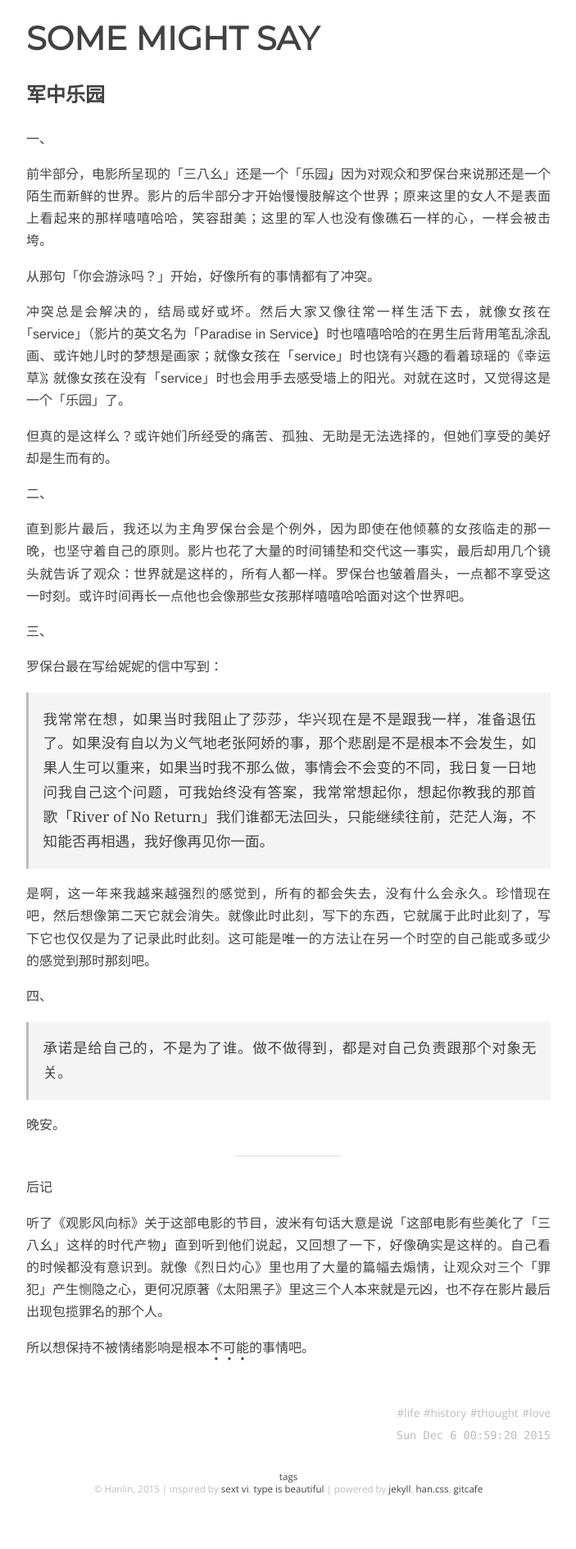
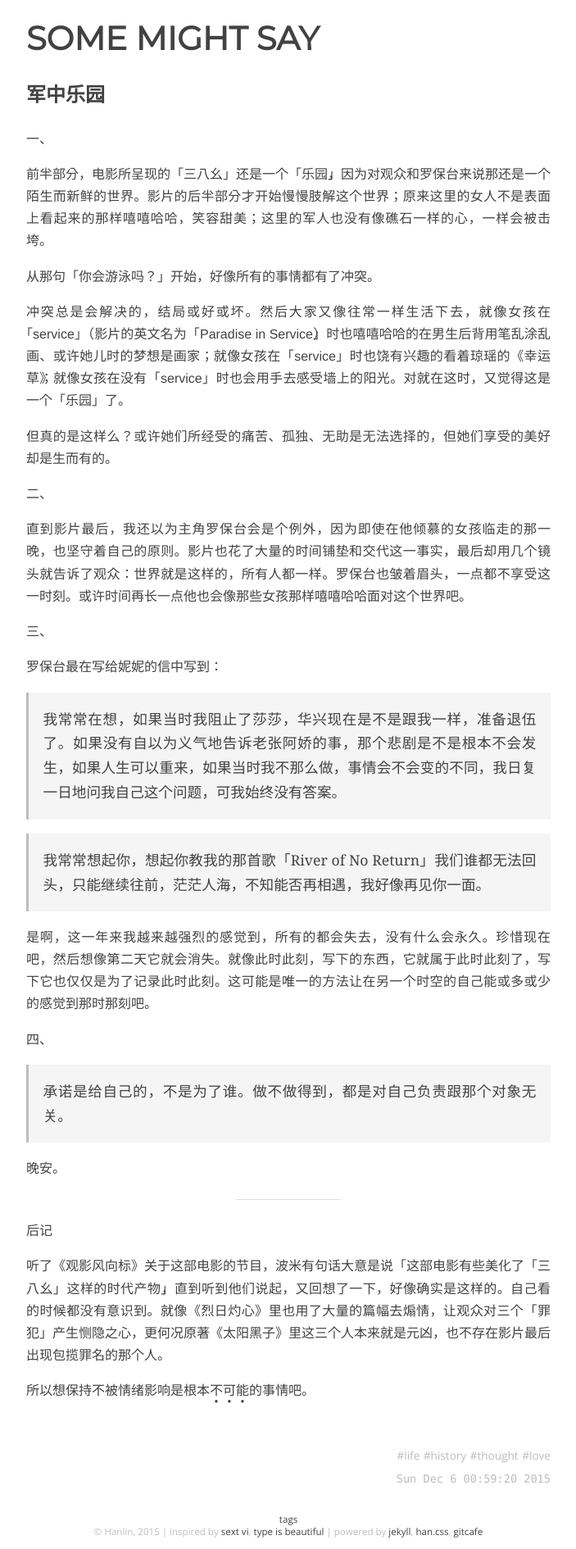
Before and after one commit to onion7878/word, a Jekyll site: the page built from _posts/2015-12-06-paradise-in-service.md, in a window 1280 px wide. Shown: the whole page at 82% size, without its empty margins (288-991 px from the left). Built offline with Jekyll 4.4.1, drawn with Linux system fonts in a browser that asks for light colours; Markdown is read by kramdown in place of the engine named in the settings; before the commit the page ends 1837 px from its top, so only the background shows below that.

Commit message:
fix lost word

```diff
--- a/_posts/2015-12-06-paradise-in-service.md
+++ b/_posts/2015-12-06-paradise-in-service.md
@@ -26,7 +26,9 @@ categories: [film]
 
 罗保台最在写给妮妮的信中写到：
 
-> 我常常在想，如果当时我阻止了莎莎，华兴现在是不是跟我一样，准备退伍了。如果没有自以为义气地老张阿娇的事，那个悲剧是不是根本不会发生，如果人生可以重来，如果当时我不那么做，事情会不会变的不同，我日复一日地问我自己这个问题，可我始终没有答案，我常常想起你，想起你教我的那首歌「River of No Return」我们谁都无法回头，只能继续往前，茫茫人海，不知能否再相遇，我好像再见你一面。
+> 我常常在想，如果当时我阻止了莎莎，华兴现在是不是跟我一样，准备退伍了。如果没有自以为义气地告诉老张阿娇的事，那个悲剧是不是根本不会发生，如果人生可以重来，如果当时我不那么做，事情会不会变的不同，我日复一日地问我自己这个问题，可我始终没有答案。
+
+> 我常常想起你，想起你教我的那首歌「River of No Return」我们谁都无法回头，只能继续往前，茫茫人海，不知能否再相遇，我好像再见你一面。
 
 是啊，这一年来我越来越强烈的感觉到，所有的都会失去，没有什么会永久。珍惜现在吧，然后想像第二天它就会消失。就像此时此刻，写下的东西，它就属于此时此刻了，写下它也仅仅是为了记录此时此刻。这可能是唯一的方法让在另一个时空的自己能或多或少的感觉到那时那刻吧。
 
```
